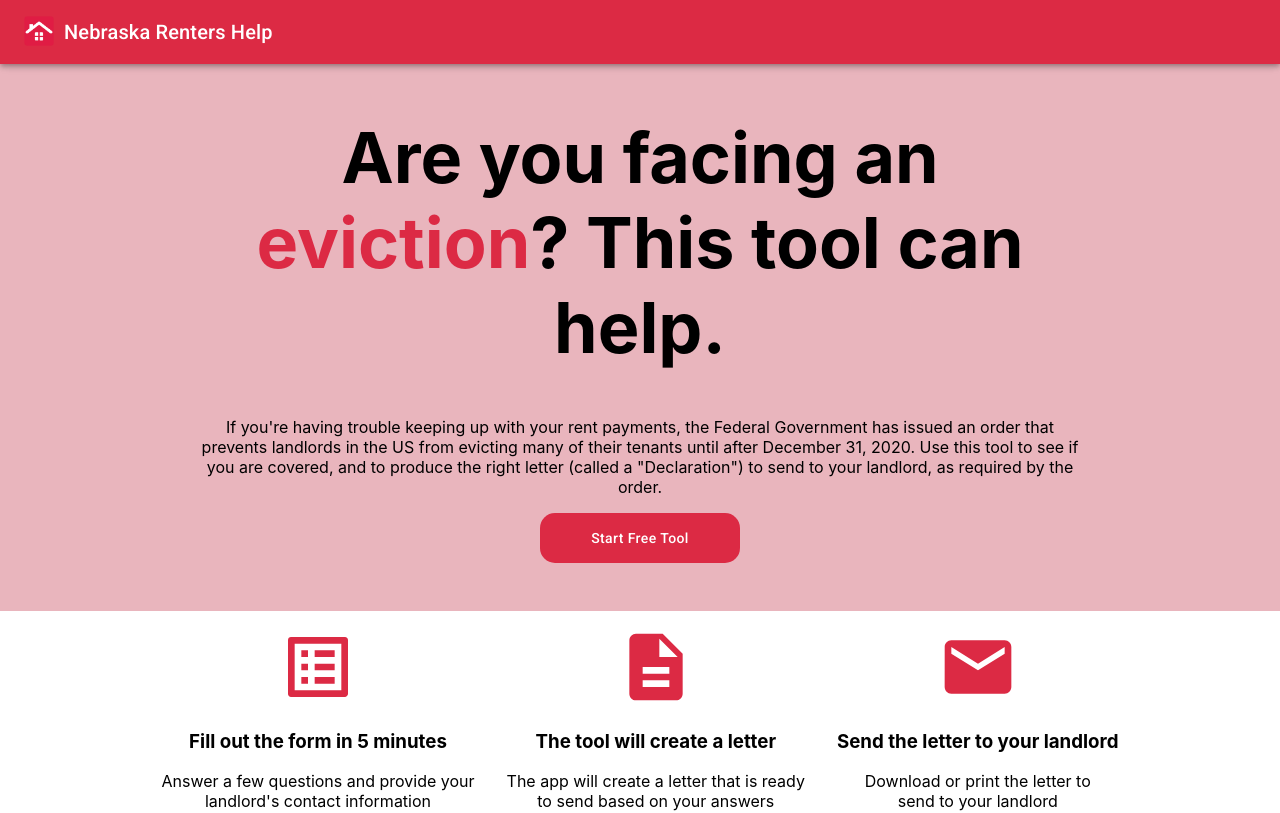
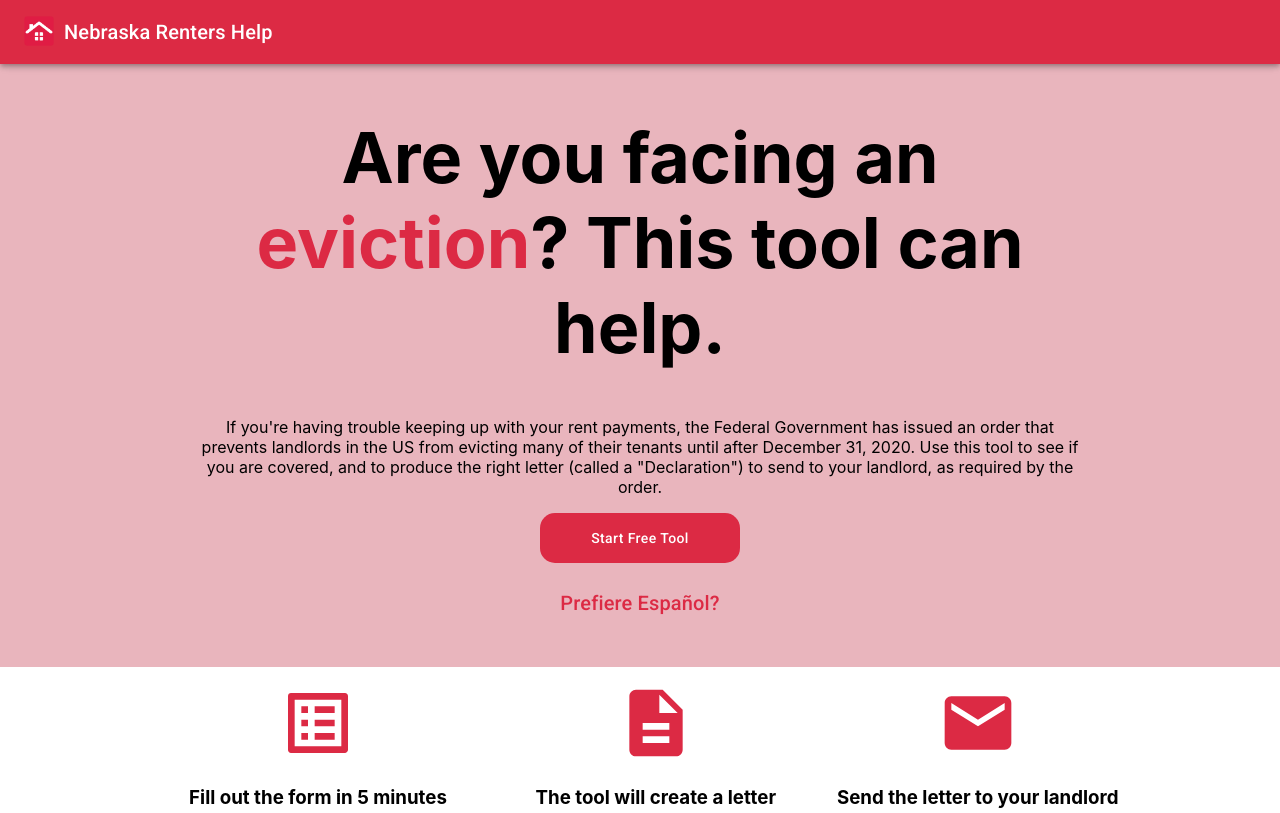
Before and after one commit to opennebraska/renters-help, a React (Create React App) app: page / in a window 1280 px wide. Shown: the top 813 px of the page. Built offline with nearby package versions, Linux system fonts and the light colour scheme.

Commit message:
#18 Adding button to home page to switch language.

```diff
--- a/src/components/Home.js
+++ b/src/components/Home.js
@@ -4,6 +4,7 @@ import {makeStyles} from "@material-ui/styles";
 import Box from '@material-ui/core/Box';
 import Button from "@material-ui/core/Button"
 import Link from "@material-ui/core/Link"
+import Typography from '@material-ui/core/Typography';
 import {createMuiTheme} from "@material-ui/core";
 import ListAltIcon from '@material-ui/icons/ListAlt';
 import EmailIcon from '@material-ui/icons/Email';
@@ -50,7 +51,7 @@ const theme = createMuiTheme({palette: {primary: {main: '#DC2A44'}}})
 
 export default function Home({state, setState}) {
     const classes = useStyles();
-    const { t } = useTranslation();
+    const { t, i18n } = useTranslation();
     useEffect(() => ReactGA.pageview('home'), []);
     return (
         <>
@@ -69,11 +70,11 @@ export default function Home({state, setState}) {
                             }}>
                         {t('homeStartButton')}
                     </Button>
-                    {/*<Box pt={3}>*/}
-                    {/*    <Link component={"a"} href={`${process.env.PUBLIC_URL}/?lng=${i18n.language === 'en' ? 'es': 'en'}`}>*/}
-                    {/*        <Typography variant="h6" component={"span"} noWrap>{t('homeLanguagePreference')}</Typography>*/}
-                    {/*    </Link>*/}
-                    {/*</Box>*/}
+                    <Box pt={3}>
+                        <Link component={"a"} href={`${process.env.PUBLIC_URL}/?lng=${i18n.language === 'en' ? 'es': 'en'}`}>
+                            <Typography variant="h6" component={"span"} noWrap>{t('homeLanguagePreference')}</Typography>
+                        </Link>
+                    </Box>
                 </Box>
                 <Box>
                     <div className={classes.block}>
```
